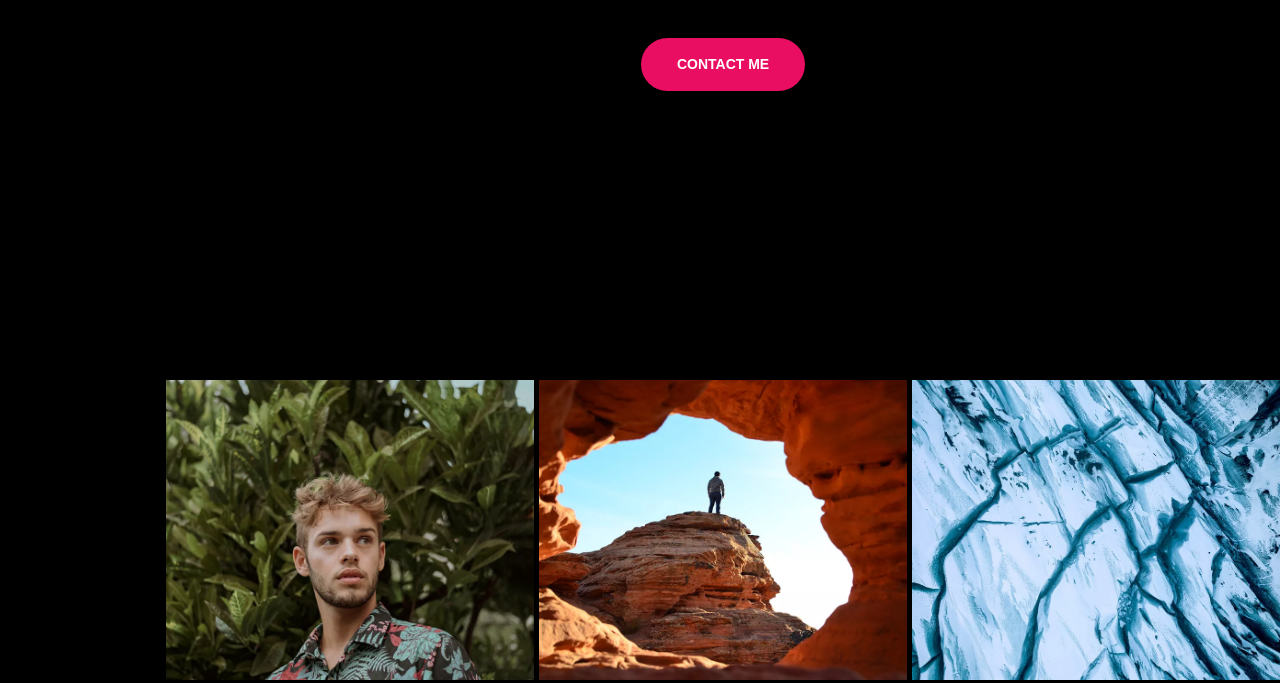
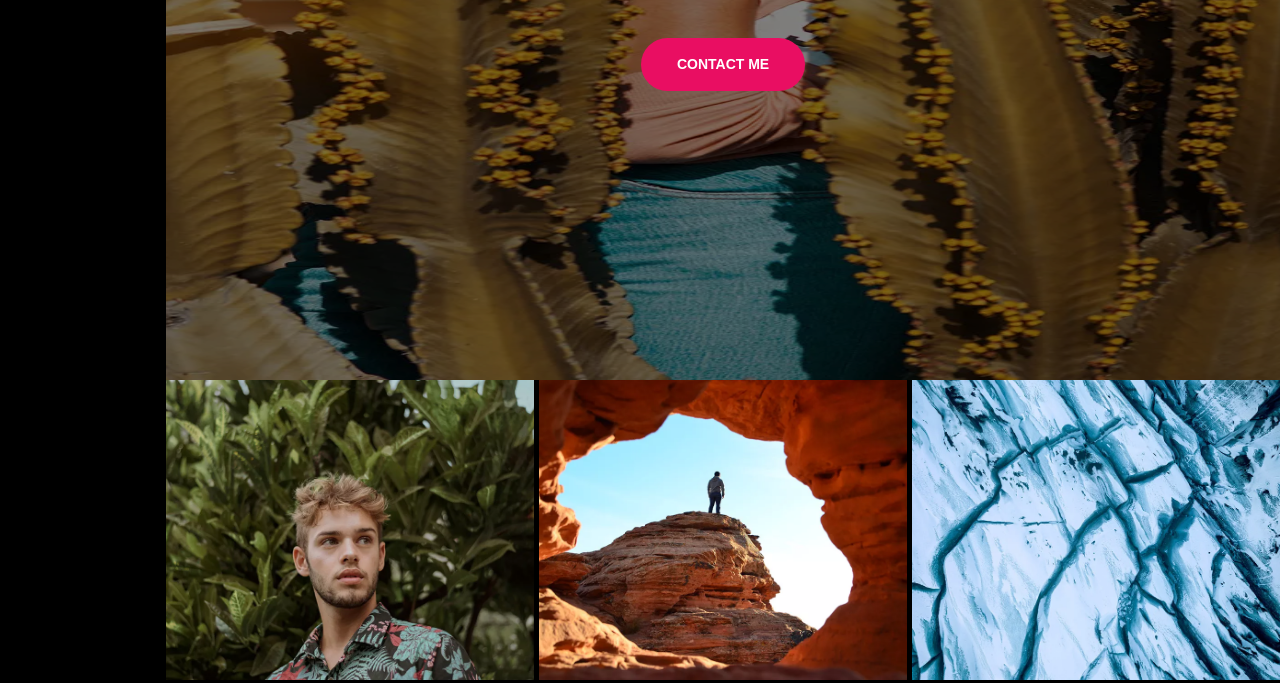
Before and after one commit to sahfreitas/FlexboxLayoutSite, a plain HTML site: page index.html in a window 1280 px wide. Shown: the part 420-1103 px from the top of the page. Drawn offline with nearby package versions, Linux system fonts and the light colour scheme; the site is published under a folder, as on GitHub Pages, so addresses that start at the root find nothing; a web font is replaced by a local one.

Commit message:
Update index.css

```diff
--- a/index.css
+++ b/index.css
@@ -22,7 +22,7 @@ header a {
     font-weight: bold;
 }
 main {
-    background-image: url(/images/img_9.jpg);
+    background-image: url(./images/img_9.jpg);
     width: 87%;
     color: aliceblue;
     background-size: 100%;
```
